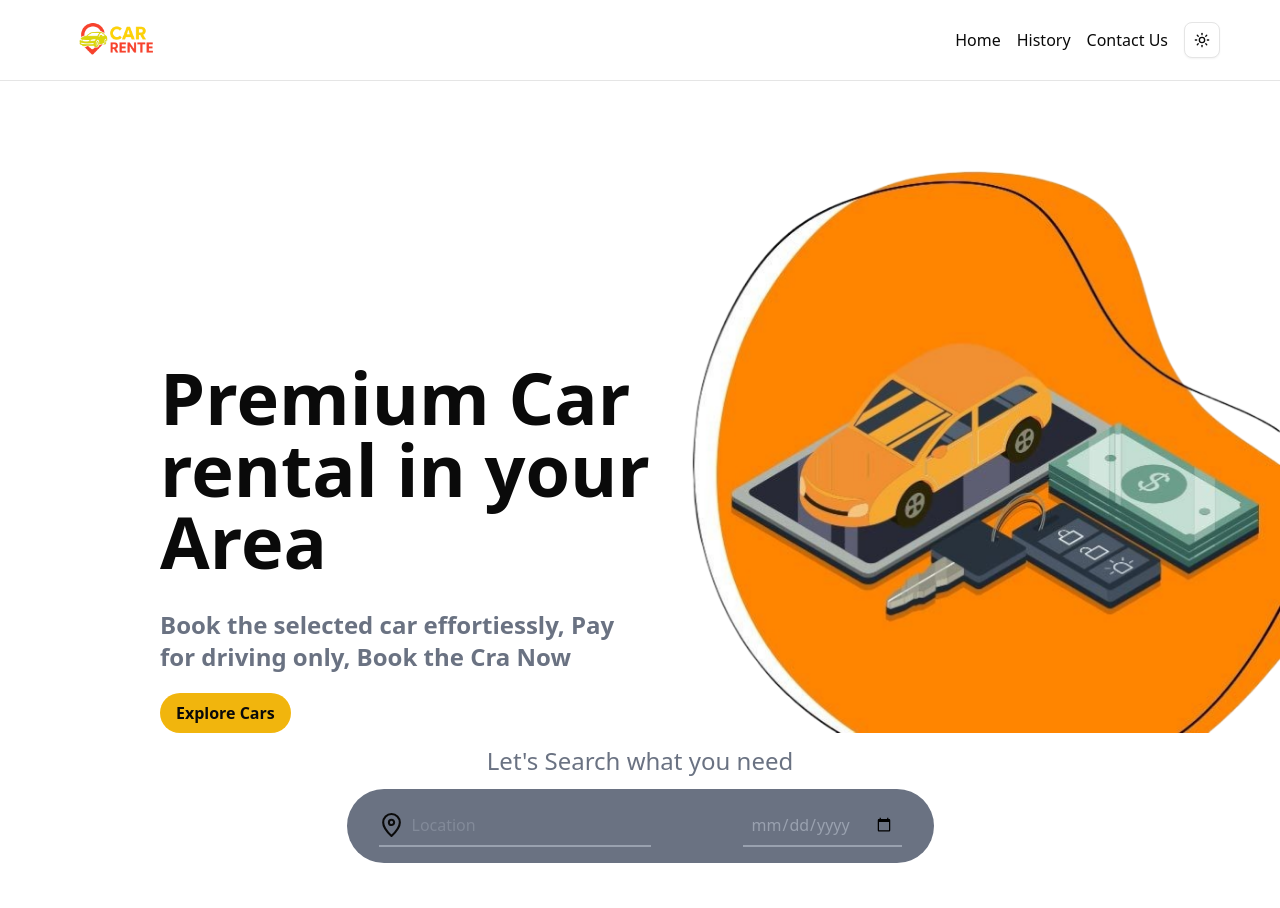
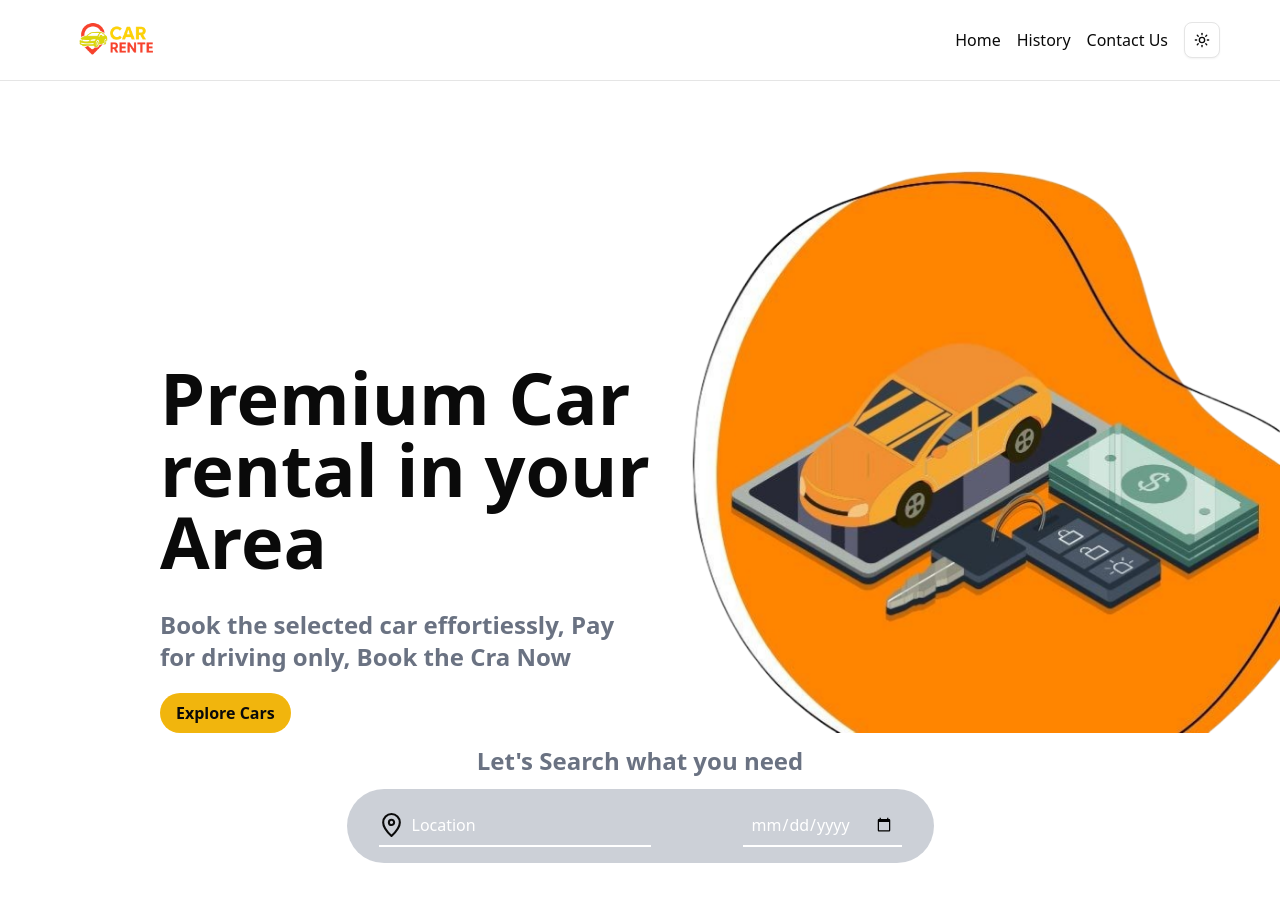
Before and after one commit to kirito666coder/car-rente-app, a Next.js app: page / in a window 1280 px wide. Shown: the top 908 px of the page. Built offline with nearby package versions, Linux system fonts and the light colour scheme.

Commit message:
fix: update styles in Searchinput component for improved readability and consistency

```diff
--- a/components/home/Searchinput.tsx
+++ b/components/home/Searchinput.tsx
@@ -1,11 +1,11 @@
 export default function Searchinput() {
     return (
         <div>
-            <h2 className="text-center text-gray-500 text-2xl m-3">Let's Search what you need</h2>
+            <h2 className="text-center text-gray-500 font-semibold text-2xl m-3">Let's Search what you need</h2>
             <div className="flex justify-center items-center">
-                <div className="bg-gray-500 flex  w-fit rounded-full px-4 md:gap-15">
+                <div className="bg-gray-400/50 flex  w-fit rounded-full px-4 md:gap-15">
 
-                <div className="flex items-center  m-4 border-b-gray-400 border-b-2 ">
+                <div className="flex items-center  m-4 border-b-white border-b-2 ">
                     <svg xmlns="http://www.w3.org/2000/svg" fill="none" viewBox="0 0 24 24" stroke="currentColor" width="25" height="25">
                         <path strokeLinecap="round" strokeLinejoin="round" strokeWidth="2"
                             d="M12 11.5a2.5 2.5 0 100-5 2.5 2.5 0 000 5z" />
@@ -13,11 +13,11 @@ export default function Searchinput() {
                             d="M12 22s8-7.5 8-13a8 8 0 10-16 0c0 5.5 8 13 8 13z" />
                     </svg>
 
-                    <input type="text" placeholder="Location" className="p-2 outline-none text-gray-400" />
+                    <input type="text" placeholder="Location" className="p-2 outline-none text-white placeholder:text-white" />
                 </div>
 
-                <div className="flex items-center text-gray-400 m-4 border-b-gray-400 border-b-2">
-                    <input type="date" placeholder="Location" className="p-2 outline-none " />
+                <div className="flex items-center text-gray-400 m-4 border-b-white border-b-2">
+                    <input type="date" placeholder="Location" className="p-2 outline-none  text-white placeholder:text-white" />
                 </div>
                             </div>
             </div>
```
